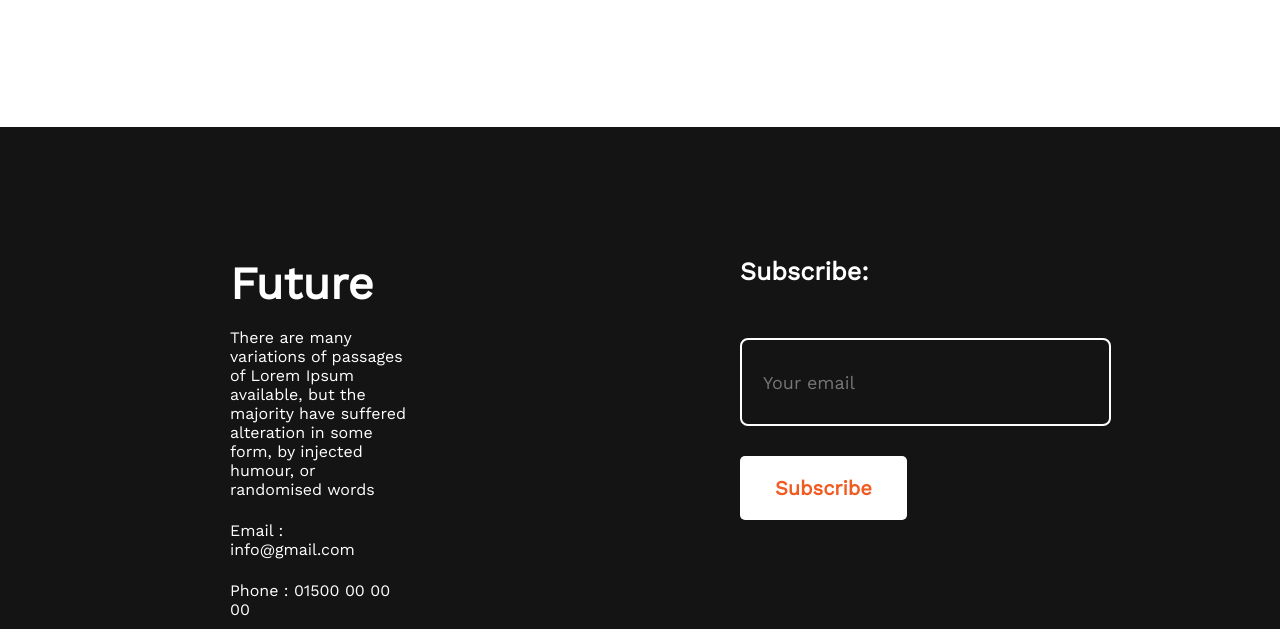
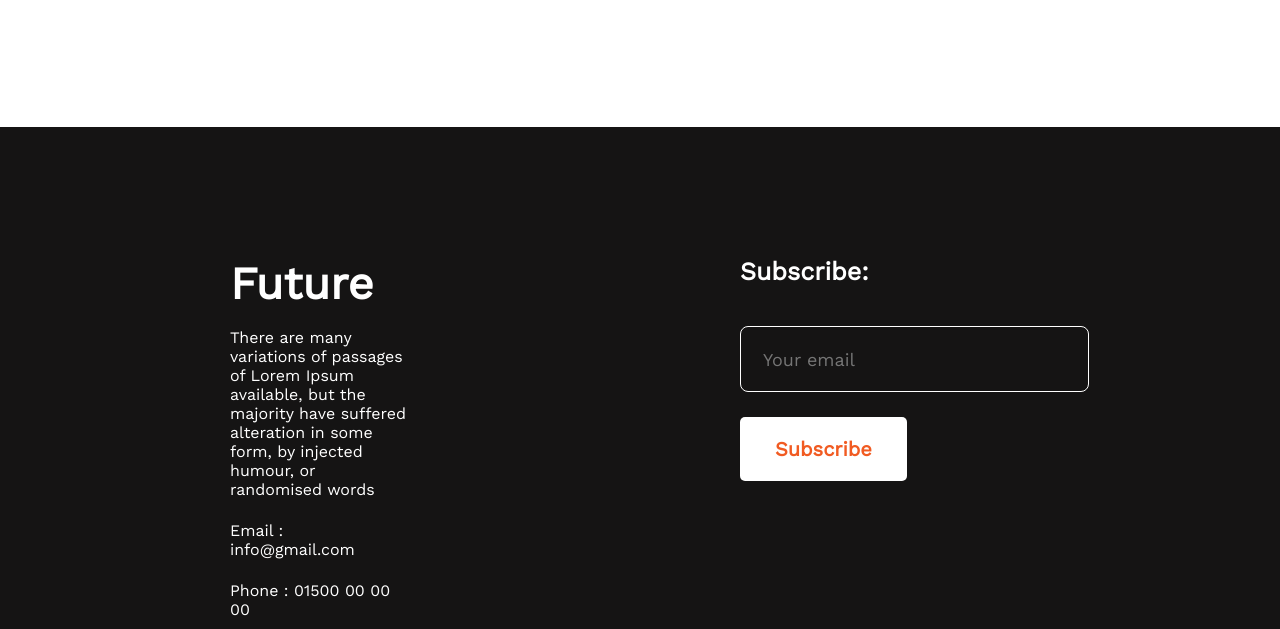
Before and after one commit to naem0/new-year-new-me2, a plain HTML site: page index.html in a window 1280 px wide. Shown: the part 3137-3766 px from the top of the page. Drawn offline with nearby package versions, Linux system fonts and the light colour scheme.

Commit message:
footer chang

```diff
--- a/style.css
+++ b/style.css
@@ -176,12 +176,12 @@ label{
 #email{
     background-color: #151414;
     color: wheat;
-    height: 42px;
+    height: 64px;
     width: 325px;
-    border: 2px solid #FFFFFF;
-    padding: 21px;
+    border: 1px solid #FFFFFF;
+    padding-left: 22px;
     font-size: 18px;
     border-radius: 8px;
-    margin-top: 52px;
-    margin-bottom: 30px;
+    margin-top: 40px;
+    margin-bottom: 25px;
 }
```
